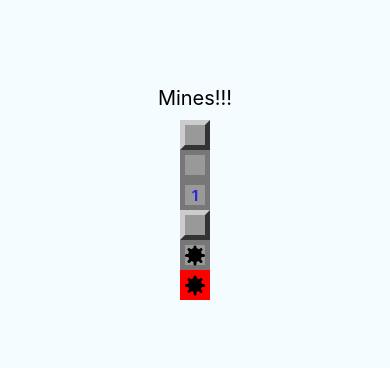
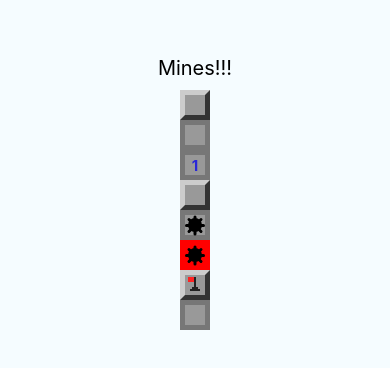
Before and after one commit to JonasAntonio/mines, a React Native app: screen / in a window 390 px wide. Shown: the part 234-602 px from the top of the page. Built offline with nearby package versions, Linux system fonts and the light colour scheme.

Commit message:
creating flag component

```diff
--- a/App.js
+++ b/App.js
@@ -14,6 +14,8 @@ export default class App extends React.Component {
         <Field mined/>
         <Field mined opened/>
         <Field mined opened exploded/>
+        <Field flagged/>
+        <Field flagged opened/>
       </View>
     )
   }
--- a/src/components/Field.js
+++ b/src/components/Field.js
@@ -2,14 +2,16 @@ import React from 'react'
 import { View, StyleSheet, Text } from 'react-native'
 import params from '../params'
 import Mine from './Mine'
+import Flag from './Flag'
 
 export default props => {
-    const { mined, opened, nearMines, exploded } = props
+    const { mined, opened, nearMines, exploded, flagged } = props
     const styleField = [styles.field]
 
-    if(opened) styleField.push(styles.opened)
-    if(exploded) styleField.push(styles.exploded)
-    if(styleField.length === 1) styleField.push(styles.regular)
+    if(opened)               styleField.push(styles.opened)
+    if(exploded)             styleField.push(styles.exploded)
+    if(flagged)              styleField.push(styles.flagged)
+    if(!opened && !exploded) styleField.push(styles.regular)
 
     let color = null
     if(nearMines > 0) {
@@ -23,6 +25,7 @@ export default props => {
         <View style={styleField}>
             {!mined && opened && nearMines > 0 ? <Text style={[styles.label, {color: color}]}>{nearMines}</Text> : false}
             {mined && opened ? <Mine/> : false}
+            {flagged && !opened ? <Flag/> : false}
         </View>
     )
 }
@@ -53,5 +56,5 @@ const styles = StyleSheet.create({
     exploded: {
         backgroundColor: 'red',
         borderColor: 'red'
-    }
+    },
 })
--- /dev/null
+++ b/src/components/Flag.js
@@ -0,0 +1,49 @@
+import React from 'react'
+import { View, StyleSheet } from 'react-native'
+
+export default props => {
+    return(
+        <View style={styles.container}>
+            <View style={styles.flagpole}></View>
+            <View style={styles.flag}></View>
+            <View style={styles.base1}></View>
+            <View style={styles.base2}></View>
+        </View>
+    )
+}
+
+const styles = StyleSheet.create({
+    container: {
+        marginTop: 2
+    },
+    flagpole: {
+        position: 'absolute',
+        height: 14,
+        width: 2,
+        backgroundColor: '#222',
+        marginLeft: 9
+    },
+    flag: {
+        position: 'absolute',
+        height: 5,
+        width: 6,
+        backgroundColor: '#F22',
+        marginLeft: 3
+    },
+    base1: {
+        position: 'absolute',
+        height: 2,
+        width: 6,
+        backgroundColor: '#222',
+        marginLeft: 7,
+        marginTop: 10
+    },
+    base2: {
+        position: 'absolute',
+        height: 2,
+        width: 10,
+        backgroundColor: '#222',
+        marginLeft: 5,
+        marginTop: 12
+    }
+})
```
